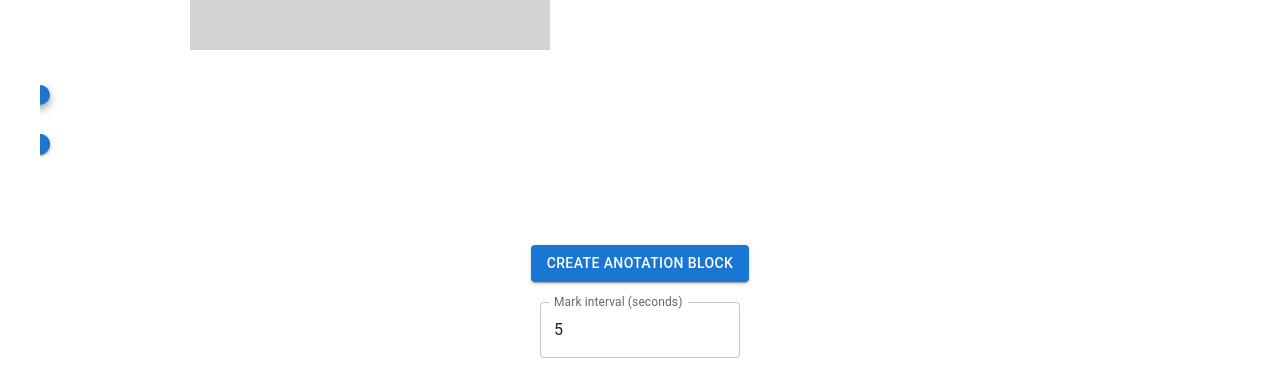
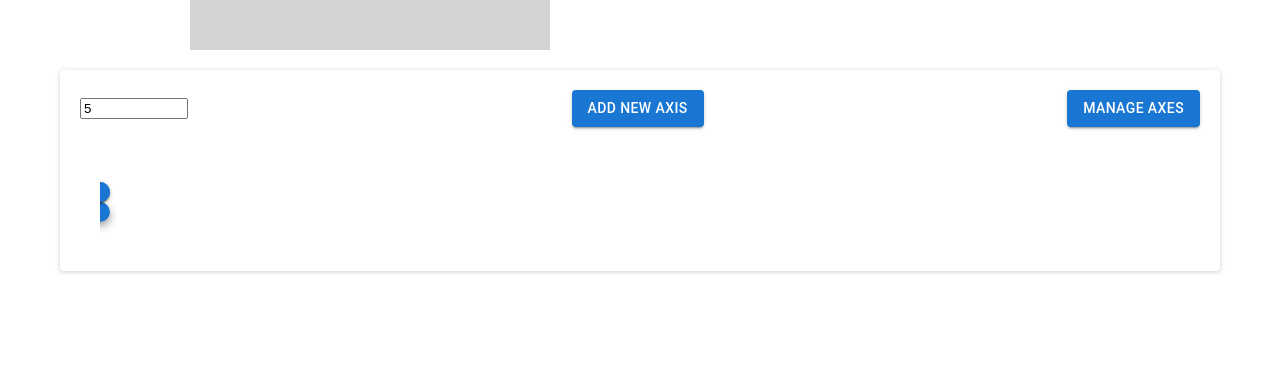
Before and after one commit to CHRI-Lab/ROSAnnotator, a React (Vite) app in the folder src/frontend/: page / in a window 1280 px wide. Shown: the part 410-797 px from the top of the page. Built offline with nearby package versions, Linux system fonts and the light colour scheme; the HTML template or start-up script is replaced by a standard one.

Commit message:
Implement new annotation axis creation with AxisManager for attribute control and deletion; enable 'type-in' axis for editable blocks; update layout for enhanced usability; add JSON file for testing annotation list selection on axes

```diff
--- a/src/frontend/package.json
+++ b/src/frontend/package.json
@@ -12,7 +12,9 @@
   "dependencies": {
     "@emotion/react": "^11.11.4",
     "@emotion/styled": "^11.11.5",
-    "@mui/material": "^5.15.15",
+    "@mui/icons-material": "^5.15.17",
+    "@mui/material": "^5.15.17",
+    "@mui/styles": "^5.15.17",
     "react": "^18.2.0",
     "react-dom": "^18.2.0",
     "react-lrc": "^3.1.3",
--- /dev/null
+++ b/src/frontend/public/predefined_booklist.json
@@ -0,0 +1,50 @@
+{
+    "Gesture": [
+        "wave gesture",
+        "encourage gesture",
+        "pointing gesture",
+        "clapping gesture"
+    ],
+    "Head": [
+        "nod",
+        "shake",
+        "tilt",
+        "turn"
+    ],
+    "Attitude": [
+        "positive",
+        "negative",
+        "neutral"
+    ],
+    "Emotion": [
+        "happy",
+        "sad",
+        "angry",
+        "excited",
+        "nervous"
+    ],
+    "Movement": [
+        "walk",
+        "run",
+        "jump",
+        "dance"
+    ],
+    "Speech": [
+        "whisper",
+        "shout",
+        "talk",
+        "mumble"
+    ],
+    "Facial Expression": [
+        "smile",
+        "frown",
+        "grimace",
+        "blink"
+    ],
+    "Interaction": [
+        "discussion",
+        "argument",
+        "cooperation",
+        "negotiation"
+    ]
+}
--- a/src/frontend/src/App.tsx
+++ b/src/frontend/src/App.tsx
@@ -1,7 +1,7 @@
 import React, { useState, useCallback } from 'react';
 import ReactPlayer from 'react-player';
 import Box from '@mui/material/Box';
-import TextField from '@mui/material/TextField';
+import annotationsData from '../public/predefined_booklist.json';
 import { createTheme, ThemeProvider } from '@mui/material/styles';
 
 import Timeline from './components/Timeline';
@@ -65,19 +65,8 @@ const App: React.FC = () => {
           <Timeline
             duration={duration}
             played={played}
-            markInterval={markInterval}
+            annotations={annotationsData}
             onSeek={handleSeek}
-          />
-        </Box>
-        <Box width="100%" maxWidth={200}>
-          <TextField
-            label="Mark interval (seconds)"
-            type="number"
-            value={markInterval}
-            onChange={handleChangeMarkInterval}
-            InputProps={{ inputProps: { min: 1 } }}
-            variant="outlined"
-            fullWidth
           />
         </Box>
       </Box>
--- /dev/null
+++ b/src/frontend/src/components/Axis/Axis.tsx
@@ -0,0 +1,51 @@
+import React from 'react';
+import { Paper, styled, Tooltip } from '@mui/material';
+import Block from '../Block';
+
+interface BlockData {
+  start: number;
+  end: number;
+  text?: string;
+}
+
+interface AxisProps {
+  duration: number;
+  selectedRange: number[];
+  blocks: BlockData[];
+  axisType: string;
+  typeName?: string;
+  onSave: (index: number, text: string) => void;
+  onDeleteBlock: (index: number) => void;
+}
+
+const AxisContainer = styled(Paper)(({ theme }) => ({
+  backgroundColor: theme.palette.background.paper,
+  border: `1px solid ${theme.palette.divider}`,
+  padding: '10px',
+  marginTop: '10px',
+  position: 'relative',
+  width: '100%',
+  minHeight: '30px',
+}));
+
+const Axis: React.FC<AxisProps> = ({ duration, selectedRange, blocks, axisType, typeName, onSave, onDeleteBlock }) => {
+  return (
+    <AxisContainer>
+      {blocks.map((block, index) => (
+        <Tooltip title={typeName || ''} key={index} placement="top" arrow>
+          <div>
+            <Block
+              block={block}
+              duration={duration}
+              axisType={axisType}
+              onSave={(text) => onSave(index, text)}
+              onDelete={() => onDeleteBlock(index)}
+            />
+          </div>
+        </Tooltip>
+      ))}
+    </AxisContainer>
+  );
+};
+
+export default Axis;
--- /dev/null
+++ b/src/frontend/src/components/Axis/index.tsx
@@ -0,0 +1,2 @@
+import Axis from './Axis';
+export default Axis;
--- /dev/null
+++ b/src/frontend/src/components/AxisManager/AxisManager.tsx
@@ -0,0 +1,68 @@
+
+import React from 'react';
+import { Dialog, DialogTitle, DialogContent, DialogActions, Button, List, ListItem, ListItemText, MenuItem, Select } from '@mui/material';
+
+
+interface AxisData {
+  id: number;
+  type: string;
+  typeName?: string;
+  blocks: any[];
+}
+
+interface AxisManagerProps {
+  open: boolean;
+  onClose: () => void;
+  axes: AxisData[];
+  annotations: any;
+  onDeleteAxis: (axisId: number) => void;
+  onTypeChange: (axisId: number, type: string, typeName?: string) => void;
+}
+
+const AxisManager: React.FC<AxisManagerProps> = ({ open, onClose, axes, annotations, onDeleteAxis, onTypeChange }) => {
+  return (
+    <Dialog open={open} onClose={onClose} maxWidth="sm" fullWidth>
+      <DialogTitle>Manage Axes</DialogTitle>
+      <DialogContent>
+        <List>
+          {axes.map((axis, index) => (
+            <ListItem key={axis.id} divider>
+              <ListItemText
+                primary={`Axis ID: ${axis.id}`}
+                secondary={`Type: ${axis.type} ${axis.typeName ? `- ${axis.typeName}` : ''}`}
+              />
+              <Select
+                value={axis.type}
+                onChange={(event) => onTypeChange(axis.id, event.target.value as string)}
+                style={{ marginRight: '10px' }}
+              >
+                <MenuItem value="type-in">Type-in</MenuItem>
+                <MenuItem value="selected">Selected</MenuItem>
+              </Select>
+              {axis.type === 'selected' && (
+                <Select
+                  value={axis.typeName || ''}
+                  onChange={(event) => onTypeChange(axis.id, axis.type, event.target.value as string)}
+                  style={{ marginRight: '10px', width: '150px' }}
+                >
+                  {Object.keys(annotations).map((key) => (
+                    <MenuItem key={key} value={key}>{key}</MenuItem>
+                  ))}
+                </Select>
+              )}
+              <Button variant="outlined" color="secondary" onClick={() => onDeleteAxis(axis.id)}>
+                Delete
+              </Button>
+            </ListItem>
+          ))}
+        </List>
+      </DialogContent>
+      <DialogActions>
+        <Button onClick={onClose} color="primary">Close</Button>
+      </DialogActions>
+    </Dialog>
+  );
+};
+
+
+export default AxisManager;
--- /dev/null
+++ b/src/frontend/src/components/AxisManager/index.tsx
@@ -0,0 +1,2 @@
+import AxisManager from './AxisManager';
+export default AxisManager;
--- a/src/frontend/src/components/Timeline/Timeline.tsx
+++ b/src/frontend/src/components/Timeline/Timeline.tsx
@@ -1,28 +1,64 @@
 import React, { useState, useEffect } from 'react';
-import { Button} from '@mui/material';
-import Box from '@mui/material/Box';
-import Slider from '@mui/material/Slider';
+import { Button, Slider, Tooltip, Paper } from '@mui/material';
 import { styled } from '@mui/system';
-import CustomSnackbar from '../CustomSnackbar';
+import Axis from '../Axis';
+import AxisManager from '../AxisManager';
+
+
+
+interface BlockProps {
+  start: number;
+  end: number;
+  text?: string;
+}
+
+interface AxisData {
+  id: number;
+  type: string;
+  typeName?: string;
+  blocks: BlockProps[];
+}
 
 interface TimelineProps {
   duration: number;
   played: number;
   onSeek: (time: number) => void;
-  markInterval: number;
+  annotations: any;
 }
-interface Block {
-  start: number;
-  end: number;
-}
+
+const MainContainer = styled(Paper)(({ theme }) => ({
+  display: 'flex',
+  flexDirection: 'column',
+  alignItems: 'center',
+  background: theme.palette.background.paper,
+  boxShadow: '0px 1px 5px rgba(0,0,0,0.2)',
+  padding: '20px',
+  margin: '20px',
+  width: 'auto'
+}));
+
+const ControlsContainer = styled('div')({
+  display: 'flex',
+  justifyContent: 'space-between',
+  alignItems: 'center',
+  marginBottom: '20px',
+  width: '100%'
+});
+
 const ScrollableTimelineContainer = styled('div')({
   overflowX: 'scroll',
   overflowY: 'hidden',
   width: '100%',
-  cursor: 'pointer',
   padding: '10px 0',
+  position: 'relative',
 });
 
+const ButtonsContainer = styled('div')({
+  display: 'flex',
+  flexDirection: 'column',
+  padding: '10px',
+  alignItems: 'flex-start'
+});
 const TimelineMarks = styled('div')({
   position: 'relative',
   display: 'flex',
@@ -38,34 +74,13 @@ const TimelineMarkLabel = styled('div')(({ theme }) => ({
   userSelect: 'none',
 }));
 
-const SelectionArea = styled('div')(({ theme }) => ({
-  position: 'relative',
-  height: '20px',
-  marginTop: '5px',
-  backgroundColor: theme.palette.action.selected,
-}));
+const Timeline: React.FC<TimelineProps> = ({ duration, played, onSeek, annotations }) => {
+  const [seekTime, setSeekTime] = useState(played);
+  const [markInterval, setMarkInterval] = useState(5);
+  const [selectedRange, setSelectedRange] = useState<number[]>([0, 0.1 * duration]);
+  const [axes, setAxes] = useState<AxisData[]>([]);
+  const [isDialogOpen, setIsDialogOpen] = useState(false);
 
-const NewAxisArea = styled('div')({
-  position: 'relative',
-  height: '50px',
-  marginTop: '10px',
-  marginBottom: '10px',
-  backgroundColor: '#ddd',
-});
-
-const NewBlock = styled('div')(({ theme }) => ({
-  position: 'absolute',
-  height: '100%',
-  backgroundColor: theme.palette.action.selected,
-}));
-
-
-const Timeline: React.FC<TimelineProps> = ({ duration, played, onSeek, markInterval }) => {
-  const [seekTime, setSeekTime] = useState(played);
-  const [selectedRange, setSelectedRange] = useState<number[]>([0, 1]);
-  const [blocks, setBlocks] = useState<Block[]>([]);
-  const [selectedBlockIndex, setSelectedBlockIndex] = useState<number | null>(null);
-  const [snackbarOpen, setSnackbarOpen] = useState(false);
 
   useEffect(() => {
     setSeekTime(played);
@@ -80,46 +95,103 @@ const Timeline: React.FC<TimelineProps> = ({ duration, played, onSeek, markInter
     setSelectedRange(newValue as number[]);
   };
 
-  const handleCreateBlock = () => {
-    const newBlock = { start: selectedRange[0], end: selectedRange[1] };
-    setBlocks(prevBlocks => [...prevBlocks, newBlock]);
-    setSnackbarOpen(true);
-
+  const handleAddAxis = () => {
+    setAxes(prev => [...prev, { id: axes.length, type: 'type-in', blocks: [] }]);
   };
 
-  const handleSnackbarClose = () => {
-    setSnackbarOpen(false);
+
+  const handleCreateBlock = (axisId: number) => {
+    const newBlock = { start: selectedRange[0], end: selectedRange[1] };
+    setAxes(prevAxes => prevAxes.map(axis => {
+      if (axis.id === axisId) {
+        const updatedBlocks = [...axis.blocks, newBlock];
+        return { ...axis, blocks: updatedBlocks };
+      }
+      return axis;
+    }));
   };
 
-  const selectBlock = (index: number) => {
-    setSelectedBlockIndex(index);
+  const handleDeleteBlock = (axisId: number, blockIndex: number) => {
+    setAxes(axes.map(axis => {
+      if (axis.id === axisId) {
+        const newBlocks = axis.blocks.filter((_, index) => index !== blockIndex);
+        return { ...axis, blocks: newBlocks };
+      }
+      return axis;
+    }));
   };
 
-  const deleteSelectedBlock = () => {
-    if (selectedBlockIndex !== null) {
-      setBlocks(blocks => blocks.filter((_, index) => index !== selectedBlockIndex));
-      setSelectedBlockIndex(null);
-    }
+const handleDeleteAxis = (axisId:number) => {
+  setAxes(axes => axes.filter(axis => axis.id !== axisId));
 };
 
-  const marks = Array.from(
-    { length: Math.ceil(duration / markInterval) },
-    (_, index) => ({
+const handleTypeChange = (axisId: number, type: string, typeName?: string) => {
+  setAxes(axes => axes.map(axis => {
+    if (axis.id === axisId) {
+      return { ...axis, type, typeName };
+    }
+    return axis;
+  }));
+};
+
+
+const handleSave = (axisId:number, blockIndex:number, newText:string) => {
+  setAxes(axes.map(axis => {
+    if (axis.id === axisId) {
+      const newBlocks = axis.blocks.map((block, index) => {
+        if (index === blockIndex) {
+          return { ...block, text: newText };
+        }
+        return block;
+      });
+      return { ...axis, blocks: newBlocks };
+    }
+    return axis;
+  }));
+};
+  const marks = Array.from({ length: Math.ceil(duration / markInterval) }, (_, index) => ({
     value: markInterval * index,
     label: `${markInterval * index}s`,
-    })
-  );
+  }));
 
   const totalWidth = duration / markInterval * 50;
 
   return (
-    <Box  sx={{ margin: '20px 0' }}>
-      <CustomSnackbar
-        open={snackbarOpen}
-        message="Block created"
-        handleClose={handleSnackbarClose}
+    <MainContainer>
+      <ControlsContainer>
+        <Tooltip title="Mark interval (seconds)" placement="top">
+          <input
+            type="number"
+            value={markInterval}
+            onChange={(e) => setMarkInterval(Number(e.target.value))}
+            style={{ width: '100px', marginRight: '20px' }}
           />
+        </Tooltip>
+        <Button onClick={handleAddAxis} variant="contained">
+          Add New Axis
+        </Button>
+        <Button onClick={() => setIsDialogOpen(true)} variant="contained">Manage Axes</Button>
+      </ControlsContainer>
+      <div style={{ display: 'flex', width: '100%' }}>
+        <ButtonsContainer>
+          {axes.map((axis, index) => (
+            <Button
+              key={index}
+              onClick={() => handleCreateBlock(axis.id)}
+              variant="contained"
+              sx={{
+                mb: 2.45, // margin bottom for spacing between buttons
+                top:'130px',
+                width: '150px', // Set the width of the button
+                height: '42px', // Set the height of the button
+              }} // margin bottom for spacing
+            >
+              Create on Axis {axis.id}
+            </Button>
+          ))}
+        </ButtonsContainer>
         <ScrollableTimelineContainer>
+          <div style={{ width: `${totalWidth}px` }}>
             <Slider
               value={seekTime}
               min={0}
@@ -129,79 +201,60 @@ const Timeline: React.FC<TimelineProps> = ({ duration, played, onSeek, markInter
               valueLabelDisplay="off"
               marks={marks.map(mark => ({ value: mark.value, label: '' }))}
               sx={{
-            width: `${totalWidth}px`,
                 '& .MuiSlider-track': { backgroundColor: 'transparent' },
                 '& .MuiSlider-thumb': {
                   width: '20px',
                   height: '20px',
-              marginTop: '0px',
                   '&:before': { boxShadow: '0 4px 8px rgba(0,0,0,0.4)' },
                 },
                 '& .MuiSlider-rail': { height: '8px', opacity: 0.5 },
               }}
             />
-        <TimelineMarks style={{ width: `${totalWidth}px` }}>
+            <Slider
+              value={selectedRange}
+              min={0}
+              max={duration}
+              onChange={handleRangeChange}
+              valueLabelDisplay="auto"
+              sx={{ marginTop: '20px', marginBottom: '20px' }}
+              marks={marks.map(mark => ({ value: mark.value, label: '' }))}
+            />
+            <TimelineMarks>
               {marks.map((mark, index) => (
-            <TimelineMarkLabel
-              key={index}
-              style={{ left: `${(mark.value / duration) * 100}%` }}
-            >
+                <TimelineMarkLabel key={index} style={{ left: `${(mark.value / duration) * 100}%` }}>
                   {mark.label}
                 </TimelineMarkLabel>
               ))}
             </TimelineMarks>
-        <SelectionArea style={{ width: `${totalWidth}px` }}>
-          <Slider
-            value={selectedRange}
-            onChange={handleRangeChange}
-            valueLabelDisplay="auto"
-            min={0}
-            max={duration}
-            step={1}
-            sx={{
-              position: 'absolute',
-              left: 0,
-              right: 0,
-              '& .MuiSlider-thumb': {
-                backgroundColor: 'primary.main',
-              },
-            }}
-            disableSwap
-          />
-        </SelectionArea>
-        <NewAxisArea style={{ width: `${totalWidth}px` }}>
-          {blocks.map((block, index) => (
-            <NewBlock
-              key={index}
-              onClick={() => selectBlock(index)}
-              style={{
-                left: `${(block.start / duration) * 100}%`,
-                width: `max(${5}px,${((block.end - block.start) / duration) * 100}%)`,
-                backgroundColor: selectedBlockIndex === index ? 'red' : 'grey',
-              }}
+            {axes.map((axis, index) => (
+          <Axis
+            key={`${axis.id}-${axis.blocks.length}`}
+            duration={duration}
+            selectedRange={selectedRange}
+            blocks={axis.blocks}
+            axisType={axis.type}
+            typeName={axis.typeName}
+            onSave={(blockIndex, text) => handleSave(axis.id, blockIndex, text)}
+            onDeleteBlock={(blockIndex) => handleDeleteBlock(axis.id, blockIndex)}
           />
         ))}
-        </NewAxisArea>
+
+          </div>
         </ScrollableTimelineContainer>
-      <Box sx={{ display: 'flex', justifyContent: 'center', gap: 2, mt: 2 }}>
-          {selectedBlockIndex === null && (
-            <Button onClick={handleCreateBlock} variant="contained" color="primary">
-              Create Anotation Block
-           </Button>
-         )}
-         {selectedBlockIndex !== null && (
-            <>
-             <Button onClick={deleteSelectedBlock} variant="contained" color="secondary">
-                Delete
-             </Button>
-             <Button onClick={() => setSelectedBlockIndex(null)} variant="outlined">
-                Cancel
-              </Button>
-            </>
-         )}
-    </Box>
-    </Box>
+      </div>
+      <AxisManager
+        open={isDialogOpen}
+        onClose={() => setIsDialogOpen(false)}
+        axes={axes}
+        annotations={annotations}
+        onDeleteAxis={handleDeleteAxis}
+        onTypeChange={handleTypeChange}
+/>
+
+    </MainContainer>
   );
+
+
 };
 
 export default Timeline;
```
Also changed, not shown: src/frontend/src/components/Block/Block.tsx (+67 -19 lines), 1 other file (tests, documents, lock files or other folders). Lines whose indentation alone changed are shown as unchanged.
